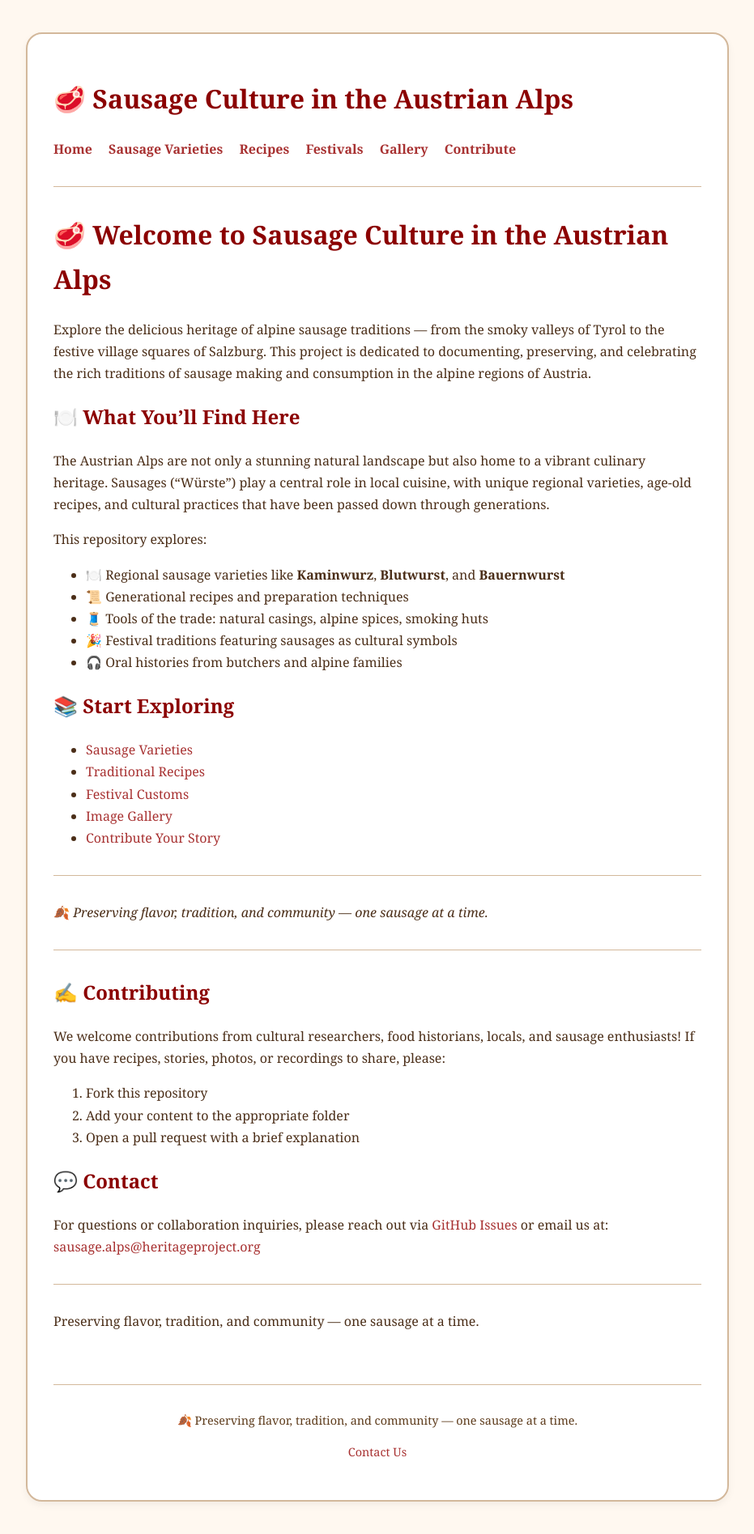
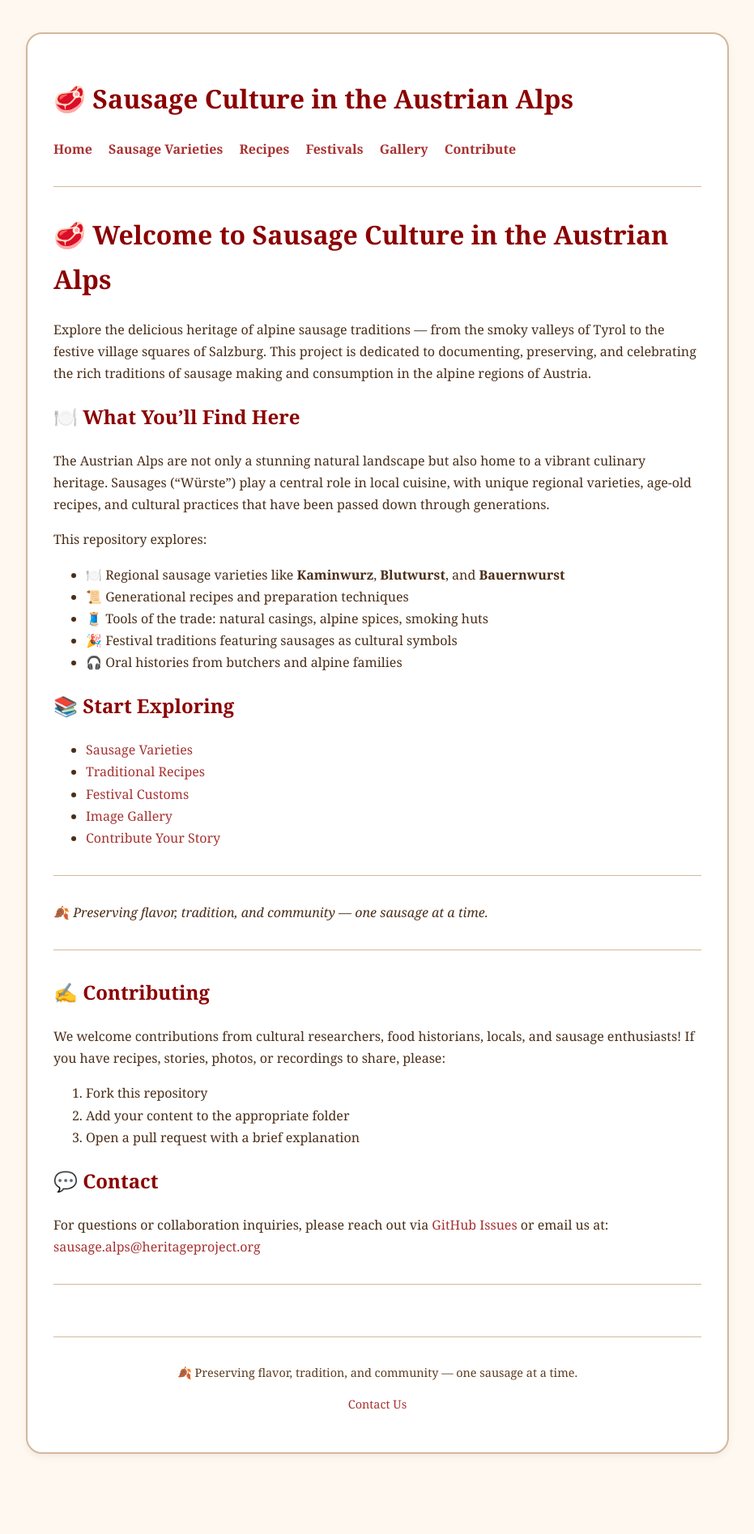
Before and after one commit to Fletch420/Sausage-boy, a Jekyll site: the page built from index.md, in a window 1280 px wide. Shown: the whole page at 81% size, without its empty margins (174-1105 px from the left). Built offline with Jekyll 4.4.1, drawn with Linux system fonts in a browser that asks for light colours; after the commit the page ends 1836 px from its top, so only the background shows below that.

Commit message:
Update index.md

```diff
--- a/index.md
+++ b/index.md
@@ -46,5 +46,3 @@ We welcome contributions from cultural researchers, food historians, locals, and
 For questions or collaboration inquiries, please reach out via [GitHub Issues](https://github.com/your-username/sausage-culture-austrian-alps/issues) or email us at: [sausage.alps@heritageproject.org](mailto:sausage.alps@heritageproject.org)
 
 ---
-
-Preserving flavor, tradition, and community — one sausage at a time.
```
